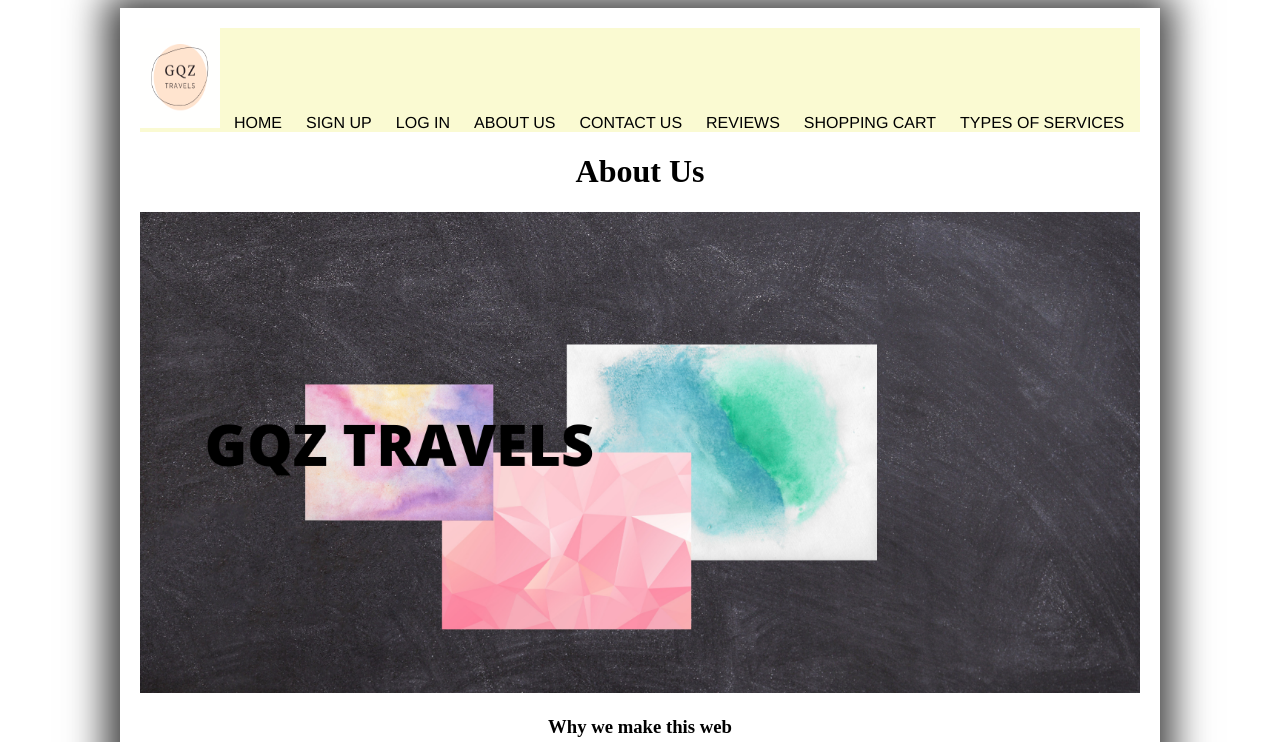
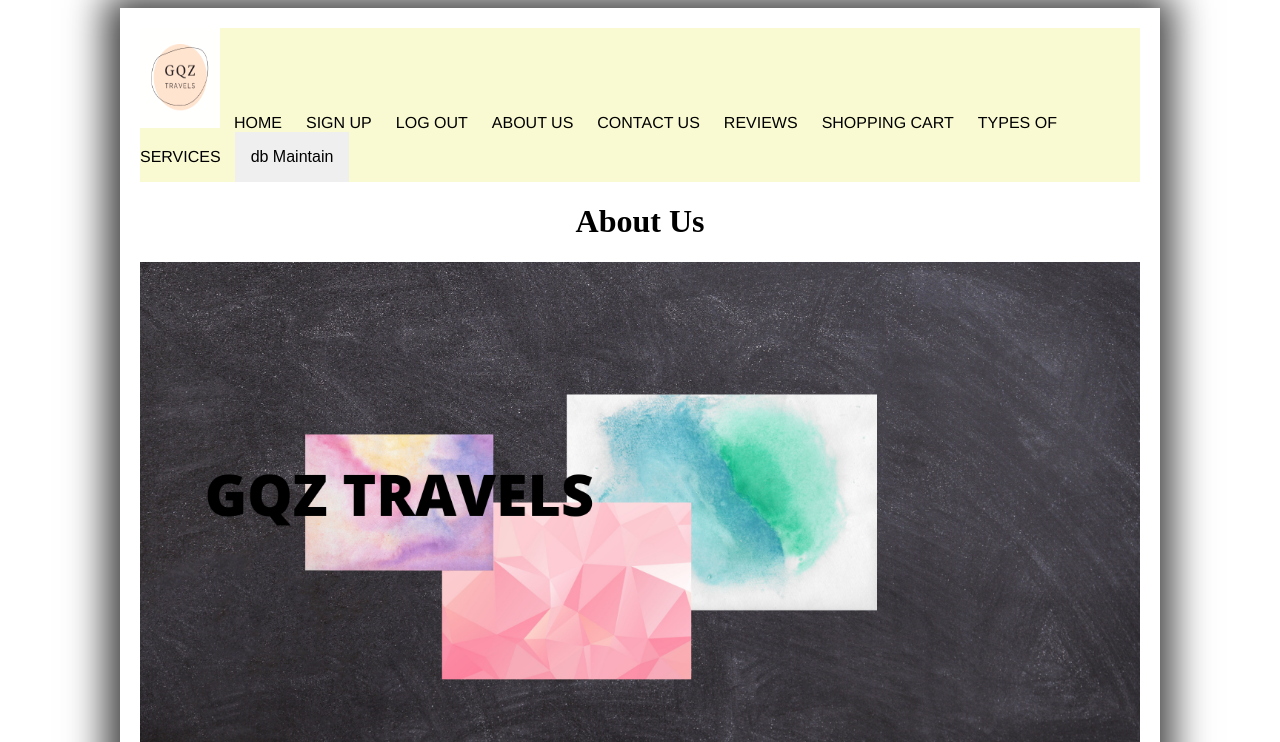
Before and after one commit to ZakHub/CPS630-Project, a PHP site: page /myProject/AboutUs.php in a window 1280 px wide. Shown: the top 742 px of the page. Run offline with PHP 8.4, Linux system fonts and the light colour scheme; the visitor is signed in with stand-in values (Sample User, id 1).

Commit message:
add db maintain

```diff
--- /dev/null
+++ b/logout.php
@@ -0,0 +1,4 @@
+<?php
+session_start(); // see session variables
+session_destroy(); // delete session variables
+header("Location: CPS630ProjectMain.php"); // send back to homepage
--- a/navbar.php
+++ b/navbar.php
@@ -3,15 +3,78 @@
 ob_start();
 session_start();
 ?>
+<style>
+    .dropbtn {
+        //background-color: #4CAF50;
+        //color: white;
+        padding: 16px;
+        font-size: 16px;
+        border: none;
+        cursor: pointer;
+    }
+
+    .dropdown {
+        position: relative;
+        display: inline-block;
+    }
+
+    .dropdown-content {
+        display: none;
+        position: absolute;
+        background-color: #f9f9f9;
+        min-width: 160px;
+        box-shadow: 0px 8px 16px 0px rgba(0,0,0,0.2);
+    }
+
+    .dropdown-content a {
+        color: black;
+        padding: 12px 16px;
+        text-decoration: none;
+        display: block;
+    }
+
+    .dropdown-content a:hover {background-color: #f1f1f1}
+
+    .dropdown:hover .dropdown-content {
+        display: block;
+    }
+
+    .dropdown:hover .dropbtn {
+        //background-color: #3e8e41;
+    }
+</style>
 <nav class="nav">
   <img src="Logo2.png" width="80" height="100"
     class="d-inline-block align-top" alt="logo"/>
   <a href="CPS630ProjectMain.php">Home</a>
   <a href="SignUp.html">Sign Up</a>
-  <a href="login.html">Log In</a>
+   <?php
+    if(isset($_SESSION['username'])){
+        echo '<a href="logout.php">Log Out</a>';
+    }else{
+        echo '<a href="login.html">Log In</a>';
+    }
+   ?>
+
   <a href="AboutUs.php">About Us</a>
   <a href="ContactUs.php">Contact Us</a>
   <a href="Review.html" >Reviews</a>
   <a href="ShoppingCart.html" >Shopping Cart</a>
   <a href="TypesOfServices.php">Types of Services</a>
+ <?php
+ if(isset($_SESSION['id'])) {
+ if ($_SESSION['id'] == 1) {
+     echo '<div class="dropdown"><button class="dropbtn">db Maintain</button>
+                    <div class="dropdown-content">
+                     <a href=insert.html">Insert</a>
+                     <a href="delete.html">Delete</a>
+                    <a href="update.html">Update</a>
+                    <a href="select.html">Select</a>
+                </div>
+                </div>
+                ';
+
+ }
+ }
+ ?>
 </nav>
```
